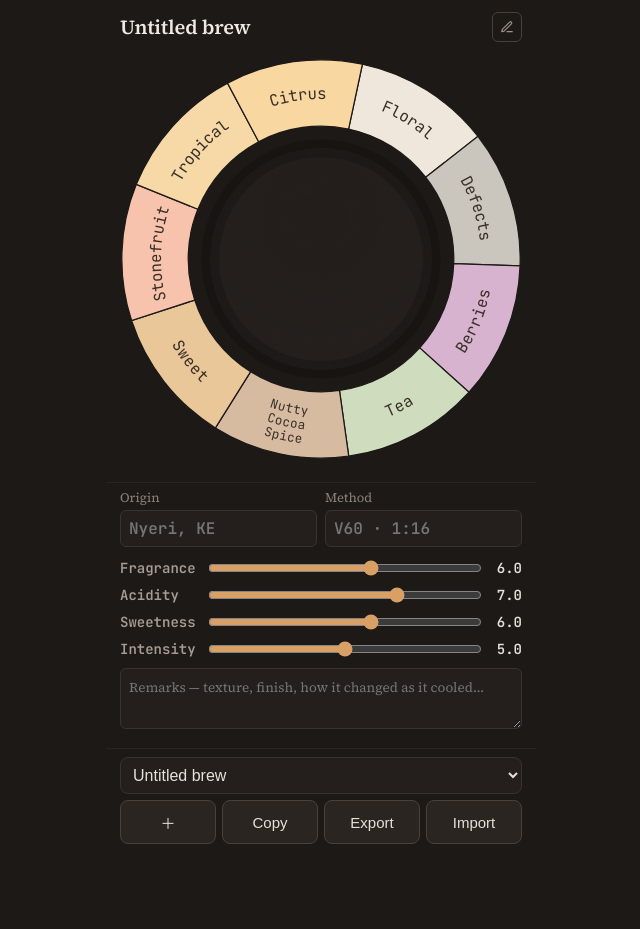
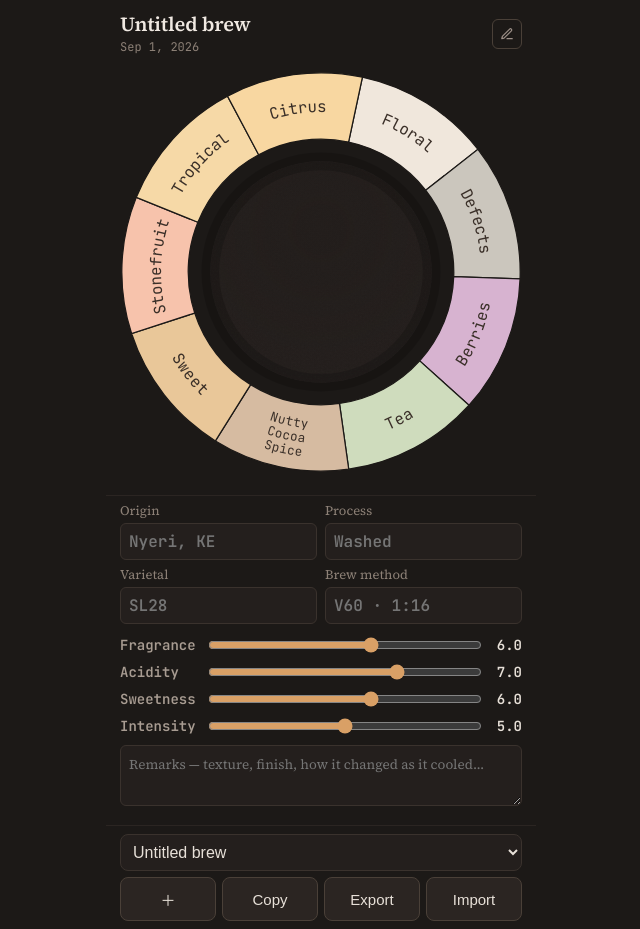
Before and after one commit to vaaldy/ajinokopi, a React (Vite) app: page / in a window 1280 px wide. Shown: the whole page, without its empty margins (319-959 px from the left). Before the commit the page ends 852 px from the top, so only its background shows below. Built offline with nearby package versions, Linux system fonts and the light colour scheme.

Commit message:
[feat] more editable fields

```diff
--- a/package.json
+++ b/package.json
@@ -1,7 +1,7 @@
 {
   "name": "ajinokopi",
   "private": true,
-  "version": "0.3.0-dev.1",
+  "version": "0.3.1-dev.1",
   "packageManager": "pnpm@11.3.0",
   "type": "module",
   "scripts": {
--- a/src/App.jsx
+++ b/src/App.jsx
@@ -65,12 +65,18 @@ export default function App() {
   return (
     <>
       <header>
+        <div className="who">
           {editing
             ? <input className="title" value={cur.name} autoFocus
                      onChange={e => setField('name', e.target.value)}
                      onKeyDown={e => { if (e.key === 'Enter') setEditing(false); }}
                      onBlur={() => setEditing(false)} />
             : <span className="title">{cur.name}</span>}
+          <span className="date">
+            {new Date(cur.createdAt).toLocaleDateString(undefined,
+              { day: 'numeric', month: 'short', year: 'numeric' })}
+          </span>
+        </div>
         <button className="icon" title="Rename" onClick={() => setEditing(t => !t)}>
           <svg viewBox="0 0 24 24" width="14" height="14" fill="none" stroke="currentColor"
                strokeWidth="2" strokeLinecap="round" strokeLinejoin="round">
@@ -89,7 +95,15 @@ export default function App() {
           <label>Origin
             <input value={cur.origin} placeholder="Nyeri, KE" onChange={e => setField('origin', e.target.value)} />
           </label>
-          <label>Method
+          <label>Process
+            <input value={cur.process} placeholder="Washed" onChange={e => setField('process', e.target.value)} />
+          </label>
+        </div>
+        <div className="pair">
+          <label>Varietal
+            <input value={cur.varietal} placeholder="SL28" onChange={e => setField('varietal', e.target.value)} />
+          </label>
+          <label>Brew method
             <input value={cur.brewMethod} placeholder="V60 · 1:16" onChange={e => setField('brewMethod', e.target.value)} />
           </label>
         </div>
--- a/src/lib.js
+++ b/src/lib.js
@@ -433,7 +433,8 @@ export function validateBrews(a) {
 
 export function newBrewDoc(name) {
   return {
-    _id: uuid(), name, origin: '', brewMethod: '', createdAt: new Date().toISOString(),
+    _id: uuid(), name, origin: '', process: '', varietal: '', brewMethod: '',
+    createdAt: new Date().toISOString(),
     scores: defaultScores(), remark: '', notes: [],
   };
 }
@@ -447,7 +448,10 @@ export function fillBrew(b) {
     const n = typeof v === 'string' ? parseFloat(v) : v;
     if (typeof n === 'number' && Number.isFinite(n)) scores[k] = n;
   });
-  return { origin: '', brewMethod: '', remark: '', ...b, scores };
+  return {
+    origin: '', process: '', varietal: '', brewMethod: '', remark: '',
+    createdAt: new Date().toISOString(), ...b, scores,
+  };
 }
 
 // Merge by _id, imported wins — never silently drops existing brews.
--- a/src/styles.css
+++ b/src/styles.css
@@ -13,8 +13,10 @@ body {
 
 /* ---------- header: the cup's name ---------- */
 header { display: flex; align-items: center; gap: 8px; padding: 12px 14px 2px; }
+.who { flex: 1; min-width: 0; display: flex; flex-direction: column; gap: 2px; }
+.date { font: 400 12px 'JetBrains Mono', ui-monospace, monospace; color: #8d8177; }
 .title {
-  flex: 1; min-width: 0;
+  min-width: 0;
   font: 600 20px/1.25 'Source Serif 4', Georgia, serif;
   color: #f0e9e2; letter-spacing: -0.01em;
 }
--- a/test.js
+++ b/test.js
@@ -149,13 +149,16 @@ t('mix: shares still sum to 1 after a drag', Math.abs(after.tones.reduce((a, x)
 t('uuid: string of hex', /^[0-9a-f-]{32,36}$/.test(uuid()));
 const doc = newBrewDoc('test');
 t('newBrewDoc is Mongo-shaped', typeof doc._id === 'string' && !isNaN(Date.parse(doc.createdAt)));
-t('newBrewDoc carries the cupping fields', doc.origin === '' && doc.remark === '' && doc.scores.Acidity === defaultScores().Acidity);
+t('newBrewDoc carries the cupping fields', doc.origin === '' && doc.process === '' && doc.varietal === '' &&
+  doc.brewMethod === '' && doc.remark === '' && doc.scores.Acidity === defaultScores().Acidity);
 t('validateBrews: accepts good doc', validateBrews([doc]));
 t('validateBrews: rejects bad doc', !validateBrews([{ name: 1 }]));
 t('validateBrews: rejects non-array', !validateBrews({}));
 t('export/import round-trip', JSON.stringify(JSON.parse(JSON.stringify([doc]))) === JSON.stringify([doc]));
 const old = { _id: 'x', name: 'phase 1 brew', notes: [] };
 t('fillBrew: a pre-v0.2 doc gains the cupping fields', validateBrews([fillBrew(old)]) && fillBrew(old).scores.Intensity === 5);
+t('fillBrew: a doc without a date gets one, a doc with one keeps it',
+  !isNaN(Date.parse(fillBrew(old).createdAt)) && fillBrew({ ...old, createdAt: 'x' }).createdAt === 'x');
 t('fillBrew: never clobbers a stored score', fillBrew({ ...old, scores: { Acidity: 9 } }).scores.Acidity === 9);
 t('fillBrew: coerces a score that came back from JSON as a string', fillBrew({ ...old, scores: { Acidity: '9' } }).scores.Acidity === 9);
 t('fillBrew: drops a junk score rather than rendering NaN', fillBrew({ ...old, scores: { Acidity: null } }).scores.Acidity === 7);
```
Also changed, not shown: 2 other files (tests, documents, lock files or other folders). Lines whose indentation alone changed are shown as unchanged.
